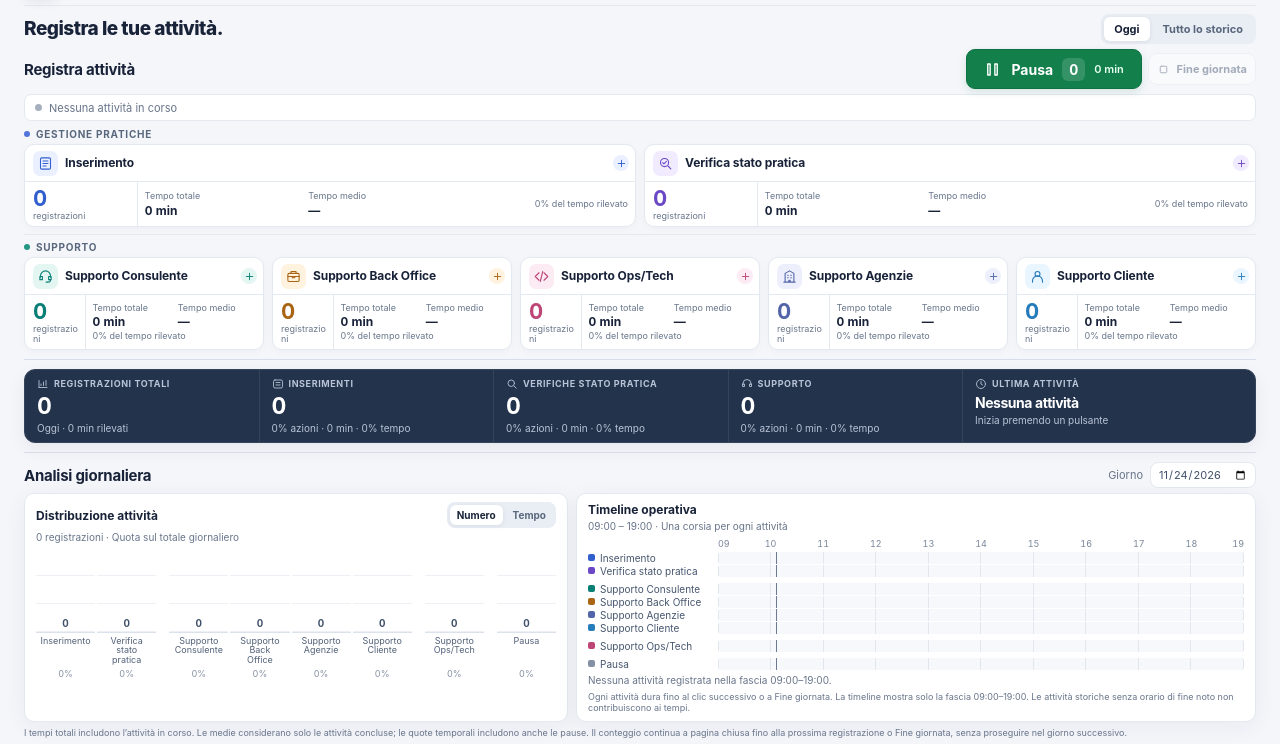
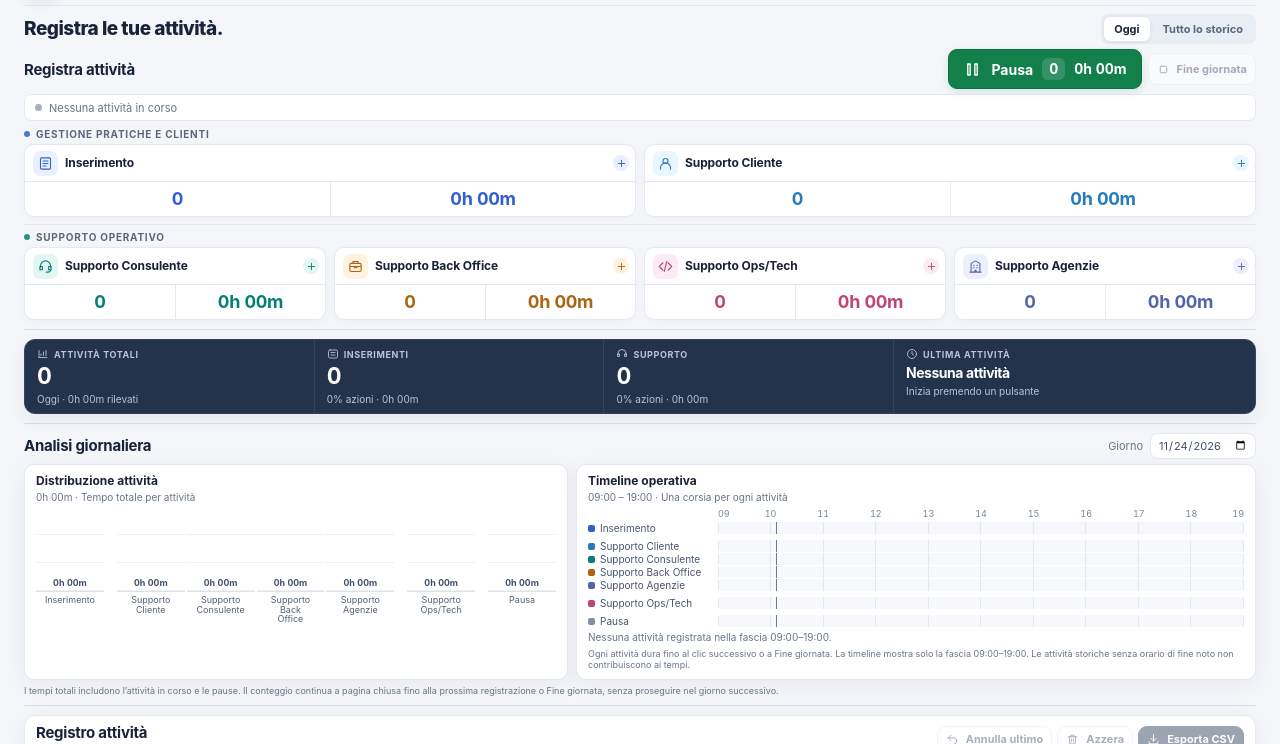
Before and after one commit to DanielePareysonBillding/trackerattivita, a plain HTML site: page index.html in a window 1280 px wide. Shown: the part 56-800 px from the top of the page. Drawn offline with Linux system fonts and the light colour scheme.

Commit message:
Update index.html

```diff
--- a/index.html
+++ b/index.html
@@ -57,6 +57,31 @@
 @media(max-width:650px){.shell{padding:10px 12px}.hero{flex-direction:row;align-items:center;flex-wrap:wrap}h1{font-size:17px}.clock-time{font-size:22px}.brand-name{font-size:13px}.brand-sub{font-size:8px}.section-header{align-items:center}.pause-button{min-width:145px;min-height:38px}.actions-support{grid-template-columns:repeat(2,minmax(0,1fr))}.actions-insert .action-card{grid-template-columns:minmax(43px,.75fr) minmax(0,2.25fr)}.actions-insert .action-times{grid-template-columns:1fr 1fr}.actions-insert .action-share{grid-column:1/-1;text-align:left}.overview{grid-template-columns:repeat(2,minmax(0,1fr))}.metric:last-child{grid-column:auto}.histogram{grid-template-columns:repeat(2,minmax(40px,1fr)) 8px repeat(4,minmax(40px,1fr)) 8px minmax(40px,1fr) 8px minmax(40px,1fr)}.footer{gap:3px}.active-elapsed{margin-left:auto}}
 @media(min-width:1200px) and (min-height:900px){.shell{padding:18px 30px}.top{margin-bottom:12px}.section-divider{margin:13px 0}.action-button{min-height:43px;padding-left:10px}.action-times,.counter{padding-top:8px;padding-bottom:8px}.metric{padding:12px 16px}.viz-card{padding:12px 15px}}
 
+
+/* Simplified metrics: equal visual weight for count and duration. */
+.actions-insert{grid-template-columns:repeat(2,minmax(0,1fr))}
+.actions-support{grid-template-columns:repeat(4,minmax(0,1fr))}
+.action-card,.actions-insert .action-card{grid-template-columns:1fr 1fr}
+.counter{align-items:center;justify-content:center;padding:5px 6px;min-height:32px}
+.count,.action-times strong{font-size:18px;line-height:1.15;font-weight:750;letter-spacing:-.35px;font-variant-numeric:tabular-nums}
+.action-times,.actions-insert .action-times{display:flex;justify-content:center;align-items:center;padding:5px 6px;gap:0}
+.action-times strong{margin:0;color:var(--ink)}
+.pause-count,.pause-time{font-size:14px;font-weight:750;font-variant-numeric:tabular-nums}
+.overview{grid-template-columns:1fr 1fr 1fr 1.25fr}
+.histogram{grid-template-columns:minmax(40px,1fr) 9px repeat(4,minmax(40px,1fr)) 9px minmax(40px,1fr) 9px minmax(40px,1fr)}
+.hist-count{white-space:nowrap;font-variant-numeric:tabular-nums;font-size:9px}
+@media(max-width:650px){.actions-support,.overview{grid-template-columns:repeat(2,minmax(0,1fr))}.count,.action-times strong{font-size:17px}}
+
+/* Full-card interaction and equal-weight metrics. */
+button.action-card{width:100%;color:var(--ink);text-align:left;cursor:pointer;appearance:none;position:relative;align-content:stretch;grid-template-rows:1fr auto}
+button.action-card .action-button{pointer-events:none}
+button.action-card:active{background:var(--tint);transform:translateY(0)}
+button.action-card:focus-visible{outline:3px solid var(--accent);outline-offset:2px}
+button.action-card .counter,button.action-card .action-times{min-height:35px;padding:5px 6px;display:flex;align-items:center;justify-content:center}
+button.action-card .count,button.action-card .action-times strong{font-size:18px;font-weight:750;line-height:1.15;letter-spacing:-.35px;color:var(--accent);white-space:nowrap;font-variant-numeric:tabular-nums}
+.pause-count,.pause-time{font-size:14px;font-weight:750;line-height:1.15;color:white}
+@media(max-width:650px){button.action-card .count,button.action-card .action-times strong{font-size:17px}}
+
 </style>
 </head>
 <body>
@@ -67,16 +92,15 @@
 </header>
 <section class="hero"><div><h1>Registra le tue attività.</h1></div><div class="segmented" role="group" aria-label="Periodo visualizzato"><button class="segment active" data-period="today" aria-pressed="true">Oggi</button><button class="segment" data-period="all" aria-pressed="false">Tutto lo storico</button></div></section>
 <section class="operations-section" aria-labelledby="actions-heading">
- <div class="section-header"><h2 id="actions-heading">Registra attività</h2><div class="pause-wrap"><button type="button" id="card-pause" class="pause-button" aria-pressed="false" title="Registra una pausa"><svg viewBox="0 0 24 24"><path d="M9 5H6v14h3zM18 5h-3v14h3z"/></svg>Pausa <span class="pause-count" id="count-pause">0</span><span class="pause-time" id="pause-time">0 min</span></button><button class="tool end-button" id="end-day" type="button" disabled title="Interrompi il conteggio dell’attività in corso"><svg viewBox="0 0 24 24"><rect x="6" y="6" width="12" height="12" rx="2"/></svg>Fine giornata</button></div></div>
+ <div class="section-header"><h2 id="actions-heading">Registra attività</h2><div class="pause-wrap"><button type="button" id="card-pause" class="pause-button" aria-pressed="false" title="Registra una pausa"><svg viewBox="0 0 24 24"><path d="M9 5H6v14h3zM18 5h-3v14h3z"/></svg>Pausa <span class="pause-count" id="count-pause">0</span><span class="pause-time" id="pause-time">0h 00m</span></button><button class="tool end-button" id="end-day" type="button" disabled title="Interrompi il conteggio dell’attività in corso"><svg viewBox="0 0 24 24"><rect x="6" y="6" width="12" height="12" rx="2"/></svg>Fine giornata</button></div></div>
  <div class="active-strip" id="active-strip"><span class="running-dot"></span><span id="active-status">Nessuna attività in corso</span><strong id="active-name"></strong><span class="active-elapsed" id="active-elapsed"></span></div>
- <div class="action-section"><div class="group-heading"><span class="group-marker insert-marker"></span><h3>Gestione pratiche</h3></div><div class="actions actions-insert" id="actions-insert"></div></div>
- <div class="action-section"><div class="group-heading"><span class="group-marker support-marker"></span><h3>Supporto</h3></div><div class="actions actions-support" id="actions-support"></div></div>
+ <div class="action-section"><div class="group-heading"><span class="group-marker insert-marker"></span><h3>Gestione pratiche e clienti</h3></div><div class="actions actions-insert" id="actions-insert"></div></div>
+ <div class="action-section"><div class="group-heading"><span class="group-marker support-marker"></span><h3>Supporto operativo</h3></div><div class="actions actions-support" id="actions-support"></div></div>
 </section>
 <hr class="section-divider">
 <section class="overview" aria-label="Riepilogo attività">
- <div class="metric"><div class="metric-label"><svg viewBox="0 0 24 24"><path d="M4 19V5m0 14h16M8 15v-3m5 3V8m5 7V5"/></svg>Registrazioni totali</div><div class="metric-value" id="total">0</div><div class="metric-note" id="total-note">Nella giornata di oggi</div></div>
+ <div class="metric"><div class="metric-label"><svg viewBox="0 0 24 24"><path d="M4 19V5m0 14h16M8 15v-3m5 3V8m5 7V5"/></svg>Attività totali</div><div class="metric-value" id="total">0</div><div class="metric-note" id="total-note">Nella giornata di oggi</div></div>
  <div class="metric"><div class="metric-label"><svg viewBox="0 0 24 24"><rect x="3" y="4" width="18" height="16" rx="3"/><path d="M8 9h8m-8 5h8"/></svg>Inserimenti</div><div class="metric-value" id="insertions">0</div><div class="metric-note" id="insert-note">0% delle attività</div></div>
- <div class="metric"><div class="metric-label"><svg viewBox="0 0 24 24"><circle cx="10.5" cy="10.5" r="6.5"/><path d="m16 16 4.5 4.5"/></svg>Verifiche stato pratica</div><div class="metric-value" id="checks">0</div><div class="metric-note" id="check-note">0% delle attività</div></div>
  <div class="metric"><div class="metric-label"><svg viewBox="0 0 24 24"><path d="M4 13v-2a8 8 0 0 1 16 0v2M4 12H3v5h4v-5H4m16 0h1v5h-4v-5h3"/></svg>Supporto</div><div class="metric-value" id="support">0</div><div class="metric-note" id="support-note">0% delle attività</div></div>
  <div class="metric"><div class="metric-label"><svg viewBox="0 0 24 24"><circle cx="12" cy="12" r="9"/><path d="M12 7v5l3 2"/></svg>Ultima attività</div><div class="metric-value metric-last" id="last-action">Nessuna attività</div><div class="metric-note" id="last-time">Inizia premendo un pulsante</div></div>
 </section>
@@ -84,10 +108,10 @@
 <section class="analytics" aria-labelledby="analytics-heading">
  <div class="analytics-header"><h2 id="analytics-heading">Analisi giornaliera</h2><label class="analytics-date-label" for="analytics-date">Giorno <input type="date" class="analytics-date" id="analytics-date"></label></div>
  <div class="analytics-grid">
-  <article class="viz-card"><div class="viz-top"><h3 class="viz-title">Distribuzione attività</h3><div class="segmented hist-mode" role="group" aria-label="Metrica istogramma"><button type="button" class="segment active" data-hist-mode="count" aria-pressed="true">Numero</button><button type="button" class="segment" data-hist-mode="time" aria-pressed="false">Tempo</button></div></div><p class="viz-sub" id="hist-sub">Numero di registrazioni e quota sul totale</p><div class="histogram" id="histogram" role="group" aria-label="Istogramma giornaliero"></div></article>
+  <article class="viz-card"><div class="viz-top"><h3 class="viz-title">Distribuzione attività</h3></div><p class="viz-sub" id="hist-sub">Tempo totale per attività</p><div class="histogram" id="histogram" role="group" aria-label="Istogramma giornaliero"></div></article>
   <article class="viz-card"><h3 class="viz-title">Timeline operativa</h3><p class="viz-sub">09:00 – 19:00 · Una corsia per ogni attività</p><div class="timeline-scroll"><div class="timeline" id="timeline" role="group" aria-label="Timeline attività giornaliera"></div></div><div class="timeline-empty" id="timeline-empty" hidden>Nessuna attività registrata nella fascia 09:00–19:00.</div><p class="timeline-note">Ogni attività dura fino al clic successivo o a Fine giornata. La timeline mostra solo la fascia 09:00–19:00. Le attività storiche senza orario di fine noto non contribuiscono ai tempi.</p></article>
  </div>
- <p class="duration-hint">I tempi totali includono l’attività in corso. Le medie considerano solo le attività concluse; le quote temporali includono anche le pause. Il conteggio continua a pagina chiusa fino alla prossima registrazione o Fine giornata, senza proseguire nel giorno successivo.</p>
+ <p class="duration-hint">I tempi totali includono l’attività in corso e le pause. Il conteggio continua a pagina chiusa fino alla prossima registrazione o Fine giornata, senza proseguire nel giorno successivo.</p>
 </section>
 <hr class="section-divider">
 <section class="log-card" aria-labelledby="log-heading">
@@ -114,7 +138,7 @@
 'use strict';
 const defs=[
  {id:'insertion',label:'Inserimento',group:'Inserimento',color:'#315fce',tint:'#eaf0ff',icon:'<rect x="4" y="3" width="16" height="18" rx="2"/><path d="M8 8h8m-8 4h8m-8 4h5"/>'},
- {id:'verification',label:'Verifica stato pratica',group:'Verifica',color:'#6b49c6',tint:'#f0ebff',icon:'<circle cx="10.5" cy="10.5" r="6.5"/><path d="m16 16 4.5 4.5m-13-10 2 2 4-4"/>'},
+ {id:'verification',legacy:true,label:'Verifica stato pratica',group:'Verifica',color:'#6b49c6',tint:'#f0ebff',icon:'<circle cx="10.5" cy="10.5" r="6.5"/><path d="m16 16 4.5 4.5m-13-10 2 2 4-4"/>'},
  {id:'consultant',label:'Supporto Consulente',group:'Supporto',color:'#087f75',tint:'#e4f6f2',icon:'<path d="M4 13v-2a8 8 0 0 1 16 0v2M4 12H3v5h4v-5H4m16 0h1v5h-4v-5h3m0 5a4 4 0 0 1-4 4h-3"/>'},
  {id:'backoffice',label:'Supporto Back Office',group:'Supporto',color:'#a96514',tint:'#fff3df',icon:'<rect x="3" y="7" width="18" height="13" rx="2"/><path d="M8 7V4h8v3M3 12h18m-11 0v2h4v-2"/>'},
  {id:'tech',label:'Supporto Ops/Tech',group:'Supporto',color:'#be4676',tint:'#fcebf3',icon:'<path d="m8 6-6 6 6 6m8-12 6 6-6 6M14 4l-4 16"/>'},
@@ -133,7 +157,7 @@ const clockFmt=timeFmt;
 const dateFmt=new Intl.DateTimeFormat('it-IT',{day:'2-digit',month:'2-digit',year:'numeric'});
 const longDateFmt=new Intl.DateTimeFormat('it-IT',{weekday:'long',day:'numeric',month:'long',year:'numeric'});
 const numFmt=new Intl.NumberFormat('it-IT');
-let logs=[],period='today',lastDay=dayKey(new Date()),toastTimer,histMode='count',durationCells=new Map();
+let logs=[],period='today',lastDay=dayKey(new Date()),toastTimer,durationCells=new Map();
 function storageState(ok){$('storage-status').classList.toggle('error',!ok);$('storage-text').textContent=ok?'Salvataggio automatico su questo browser':'Salvataggio locale non disponibile: esporta il CSV prima di chiudere.';}
 function load(){try{const raw=localStorage.getItem(KEY);const value=raw?JSON.parse(raw):[];if(!Array.isArray(value))throw new Error('Dati non validi');logs=value.map(x=>x&&(x.action==='fast'||x.action==='slow')?{...x,legacyAction:x.action,action:'insertion'}:x).filter(x=>x&&Object.hasOwn(byId,x.action)&&typeof x.ts==='number'&&Number.isFinite(new Date(x.ts).getTime()));storageState(true);}catch(e){storageState(false);}}
 function save(){try{localStorage.setItem(KEY,JSON.stringify(logs));storageState(true);}catch(e){storageState(false);}}
@@ -143,7 +167,7 @@ function cell(row,text,cls){const td=document.createElement('td');td.textContent
 // Durations are derived from the chronologically ordered events, not stored independently.
 function calculate(entries,now=Date.now()){
  const sorted=[...entries].sort((a,b)=>a.ts-b.ts),durations=new Map();
- const stats=Object.fromEntries(defs.map(d=>[d.id,{count:0,total:0,closed:0,closedTime:0,unknown:0}]));
+ const stats=Object.fromEntries(defs.map(d=>[d.id,{count:0,total:0,unknown:0}]));
  let active=null,total=0,count=0;
  for(let i=0;i<sorted.length;i++){
   const e=sorted[i];if(e.action===END)continue;
@@ -153,25 +177,24 @@ function calculate(entries,now=Date.now()){
   else if(dayKey(e.ts)===dayKey(now)&&e.ts<=now){finish=now;running=true;active=e;}
   if(finish===null){st.unknown++;durations.set(e,{ms:null,end:null,running:false});continue;}
   const ms=Math.max(0,finish-e.ts);st.total+=ms;total+=ms;
-  if(!running){st.closed++;st.closedTime+=ms;}
   durations.set(e,{ms,end:finish,running});
  }
  return {sorted,durations,stats,active,total,count};
 }
 function durationText(ms){if(ms==null)return '—';if(ms===0)return '0 min';if(ms<60000)return '<1 min';const m=Math.floor(ms/60000),h=Math.floor(m/60);return h?`${h}h ${String(m%60).padStart(2,'0')}m`:`${m} min`;}
 const share=(n,total)=>total?Math.round(100*n/total):0;
+function hoursMinutes(ms){const m=Math.floor(ms/60000);return `${Math.floor(m/60)}h ${String(m%60).padStart(2,'0')}m`;}
 function updateTimeStats(now=Date.now()){
  const data=calculate(visibleLogs(),now),today=calculate(logs.filter(e=>dayKey(e.ts)===dayKey(now)),now),{stats,total,count}=data;
- for(const d of defs){const st=stats[d.id];$('count-'+d.id).textContent=numFmt.format(st.count);if(d.id==='pause'){$('pause-time').textContent=durationText(st.total);$('card-pause').title=`Pausa · Tempo totale: ${durationText(st.total)} · Media: ${durationText(st.closed?st.closedTime/st.closed:null)} · ${share(st.total,total)}% del tempo`;continue;}
-  $('time-'+d.id).textContent=durationText(st.total);$('avg-'+d.id).textContent=durationText(st.closed?st.closedTime/st.closed:null);$('share-'+d.id).textContent=share(st.total,total)+'% del tempo rilevato';$('card-'+d.id).classList.toggle('is-running',today.active?.action===d.id);
+ for(const d of defs.filter(d=>!d.legacy)){const st=stats[d.id];$('count-'+d.id).textContent=numFmt.format(st.count);if(d.id==='pause'){$('pause-time').textContent=hoursMinutes(st.total);$('card-pause').title=`Pausa · Tempo totale: ${hoursMinutes(st.total)}`;continue;}
+  $('time-'+d.id).textContent=hoursMinutes(st.total);$('card-'+d.id).classList.toggle('is-running',today.active?.action===d.id);
  }
- const ins=stats.insertion.count,insTime=stats.insertion.total,checks=stats.verification.count,checkTime=stats.verification.total;
+ const ins=stats.insertion.count,insTime=stats.insertion.total;
  const support=defs.filter(d=>d.group==='Supporto').reduce((a,d)=>a+stats[d.id].count,0),supportTime=defs.filter(d=>d.group==='Supporto').reduce((a,d)=>a+stats[d.id].total,0);
- $('total').textContent=numFmt.format(count);$('insertions').textContent=numFmt.format(ins);$('support').textContent=numFmt.format(support);$('checks').textContent=numFmt.format(checks);
- $('total-note').textContent=`${period==='today'?'Oggi':'Storico'} · ${durationText(total)} rilevati`;
- $('insert-note').textContent=`${share(ins,count)}% azioni · ${durationText(insTime)} · ${share(insTime,total)}% tempo`;
- $('check-note').textContent=`${share(checks,count)}% azioni · ${durationText(checkTime)} · ${share(checkTime,total)}% tempo`;
- $('support-note').textContent=`${share(support,count)}% azioni · ${durationText(supportTime)} · ${share(supportTime,total)}% tempo`;
+ $('total').textContent=numFmt.format(count);$('insertions').textContent=numFmt.format(ins);$('support').textContent=numFmt.format(support);
+ $('total-note').textContent=`${period==='today'?'Oggi':'Storico'} · ${hoursMinutes(total)} rilevati`;
+ $('insert-note').textContent=`${share(ins,count)}% azioni · ${hoursMinutes(insTime)}`;
+ $('support-note').textContent=`${share(support,count)}% azioni · ${hoursMinutes(supportTime)}`;
  for(const [e,td] of durationCells){const d=data.durations.get(e);td.textContent=e.action===END?'—':d?.ms==null?'Non nota':durationText(d.ms)+(d.running?' · In corso':'');td.classList.toggle('running',Boolean(d?.running));}
  const active=today.active,last=today.sorted.at(-1);$('active-strip').classList.toggle('running',!!active);$('active-status').textContent=active?'In corso · dalle '+timeFmt.format(active.ts):last?.action===END?'Giornata conclusa alle '+timeFmt.format(last.ts):'Nessuna attività in corso';$('active-name').textContent=active?byId[active.action].label:'';$('active-elapsed').textContent=active?durationText(now-active.ts):'';$('end-day').disabled=!active;$('card-pause').setAttribute('aria-pressed',String(active?.action==='pause'));
 }
@@ -193,24 +216,27 @@ $('edit-cancel').addEventListener('click',()=>$('edit-dialog').close());
 $('edit-dialog').addEventListener('close',()=>{editing=null;});
 $('edit-form').addEventListener('submit',e=>{e.preventDefault();if(!editing||!logs.includes(editing)){$('edit-dialog').close();return;}const [h,m]=$('edit-time').value.split(':').map(Number);if(!Number.isInteger(h)||!Number.isInteger(m)||h<0||h>23||m<0||m>59)return;const date=new Date(editing.ts);date.setHours(h,m,0,0);if(date.getTime()>Date.now()){toast('Non puoi impostare un orario futuro');return;}editing.ts=date.getTime();save();render();$('edit-dialog').close();toast('Orario aggiornato');});
 function register(action){logs.push({action,ts:Date.now()});save();render();$('table-wrap').scrollTop=0;const card=$('card-'+action);card.classList.remove('flash');void card.offsetWidth;card.classList.add('flash');setTimeout(()=>card.classList.remove('flash'),350);toast(byId[action].label+' · Registrato');}
-for(const def of defs.filter(x=>x.id!=='pause')){const card=document.createElement('article');card.className='action-card';card.id='card-'+def.id;card.style.setProperty('--accent',def.color);card.style.setProperty('--tint',def.tint);card.innerHTML=`<button class="action-button" type="button" aria-label="Registra ${def.label.toLowerCase()}"><span class="action-icon" aria-hidden="true"><svg viewBox="0 0 24 24">${def.icon}</svg></span><span class="action-plus" aria-hidden="true"><svg viewBox="0 0 24 24"><path d="M12 5v14M5 12h14"/></svg></span><span class="action-title">${def.label}</span><span class="action-group">${def.group}</span></button><div class="counter"><span class="count" id="count-${def.id}">0</span><span class="count-label">registrazioni</span></div><div class="action-times"><div>Tempo totale<strong id="time-${def.id}">0 min</strong></div><div>Tempo medio<strong id="avg-${def.id}">—</strong></div><div class="action-share" id="share-${def.id}">0% del tempo rilevato</div></div>`;card.querySelector('button').addEventListener('click',()=>register(def.id));$(def.group==='Supporto'?'actions-support':'actions-insert').append(card);}
+for(const def of defs.filter(x=>x.id!=='pause'&&!x.legacy)){
+ const card=document.createElement('button');card.type='button';card.className='action-card';card.id='card-'+def.id;card.style.setProperty('--accent',def.color);card.style.setProperty('--tint',def.tint);card.setAttribute('aria-label',`Registra ${def.label.toLowerCase()}`);
+ card.innerHTML=`<span class="action-button"><span class="action-icon" aria-hidden="true"><svg viewBox="0 0 24 24">${def.icon}</svg></span><span class="action-plus" aria-hidden="true"><svg viewBox="0 0 24 24"><path d="M12 5v14M5 12h14"/></svg></span><span class="action-title">${def.label}</span><span class="action-group">${def.group}</span></span><span class="counter"><span class="count" id="count-${def.id}" title="Numero di attività">0</span></span><span class="action-times"><strong id="time-${def.id}" title="Tempo totale">0h 00m</strong></span>`;
+ card.addEventListener('click',()=>register(def.id));$(def.id==='insertion'||def.id==='customer'?'actions-insert':'actions-support').append(card);
+}
 $('card-pause').addEventListener('click',()=>register('pause'));
 $('end-day').addEventListener('click',()=>{const now=Date.now();if(!calculate(logs.filter(e=>dayKey(e.ts)===dayKey(now)),now).active)return;logs.push({action:END,ts:now});save();render();toast('Giornata conclusa · Timer fermato');});
-const chartGroups=[['insertion','verification'],['consultant','backoffice','agency','customer'],['tech'],['pause']];
+const chartGroups=[['insertion'],['customer','consultant','backoffice','agency'],['tech'],['pause']];
 const chartDefs=chartGroups.flat().map(id=>byId[id]);
-const chartColumns={insertion:1,verification:2,consultant:4,backoffice:5,agency:6,customer:7,tech:9,pause:11};
+const chartColumns={insertion:1,customer:3,consultant:4,backoffice:5,agency:6,tech:8,pause:10};
 const chartGroupStarts=new Set(chartGroups.slice(1).map(group=>group[0]));
-const histLabels={insertion:['Inserimento'],verification:['Verifica','stato','pratica'],consultant:['Supporto','Consulente'],backoffice:['Supporto','Back','Office'],agency:['Supporto','Agenzie'],customer:['Supporto','Cliente'],tech:['Supporto','Ops/Tech'],pause:['Pausa']};
+const histLabels={insertion:['Inserimento'],consultant:['Supporto','Consulente'],backoffice:['Supporto','Back','Office'],agency:['Supporto','Agenzie'],customer:['Supporto','Cliente'],tech:['Supporto','Ops/Tech'],pause:['Pausa']};
 $('analytics-date').value=lastDay;
 $('analytics-date').max=lastDay;
 $('analytics-date').addEventListener('change',renderAnalytics);
-document.querySelectorAll('[data-hist-mode]').forEach(b=>b.addEventListener('click',()=>{histMode=b.dataset.histMode;document.querySelectorAll('[data-hist-mode]').forEach(x=>{x.classList.toggle('active',x===b);x.setAttribute('aria-pressed',String(x===b));});renderAnalytics();}));
 function renderAnalytics(){
  const selected=$('analytics-date').value||dayKey(new Date()),daily=logs.filter(x=>dayKey(x.ts)===selected),data=calculate(daily),{stats}=data;
- const useTime=histMode==='time',total=useTime?data.total:data.count,values=Object.fromEntries(defs.map(d=>[d.id,useTime?stats[d.id].total:stats[d.id].count])),max=Math.max(1,...Object.values(values));
- $('hist-sub').textContent=useTime?`${durationText(total)} rilevati · Quota sul tempo totale`:`${data.count} registrazioni · Quota sul totale giornaliero`;
+ const total=chartDefs.reduce((sum,d)=>sum+stats[d.id].total,0),max=Math.max(1,...chartDefs.map(d=>stats[d.id].total));
+ $('hist-sub').textContent=`${hoursMinutes(total)} · Tempo totale per attività`+(stats.verification.count?' · Verifiche precedenti conservate nei log':'');
  const bars=document.createDocumentFragment();
- for(const d of chartDefs){const n=values[d.id],pct=share(n,total),col=document.createElement('div');col.className='hist-col';col.style.gridColumn=chartColumns[d.id];col.style.setProperty('--bar',d.color);const label=useTime?durationText(n):String(n);col.title=`${d.label}: ${label} (${pct}%) · Media: ${durationText(stats[d.id].closed?stats[d.id].closedTime/stats[d.id].closed:null)}`;col.innerHTML=`<div class="hist-plot"><span class="hist-count"></span><div class="hist-bar" style="height:${n?Math.max(3,n/max*64):0}px"></div></div><span class="hist-label">${histLabels[d.id].map(part=>`<span>${part}</span>`).join('')}</span><span class="hist-share">${pct}%</span>`;col.querySelector('.hist-count').textContent=label;bars.append(col);}
+ for(const d of chartDefs){const n=stats[d.id].total,col=document.createElement('div');col.className='hist-col';col.style.gridColumn=chartColumns[d.id];col.style.setProperty('--bar',d.color);const label=hoursMinutes(n);col.title=`${d.label}: ${label}`;col.innerHTML=`<div class="hist-plot"><span class="hist-count"></span><div class="hist-bar" style="height:${n?Math.max(2,n/max*64):0}px"></div></div><span class="hist-label">${histLabels[d.id].map(part=>`<span>${part}</span>`).join('')}</span>`;col.querySelector('.hist-count').textContent=label;bars.append(col);}
  $('histogram').replaceChildren(bars);renderTimeline(data,selected);
 }
 function renderTimeline(data,selected){
```
